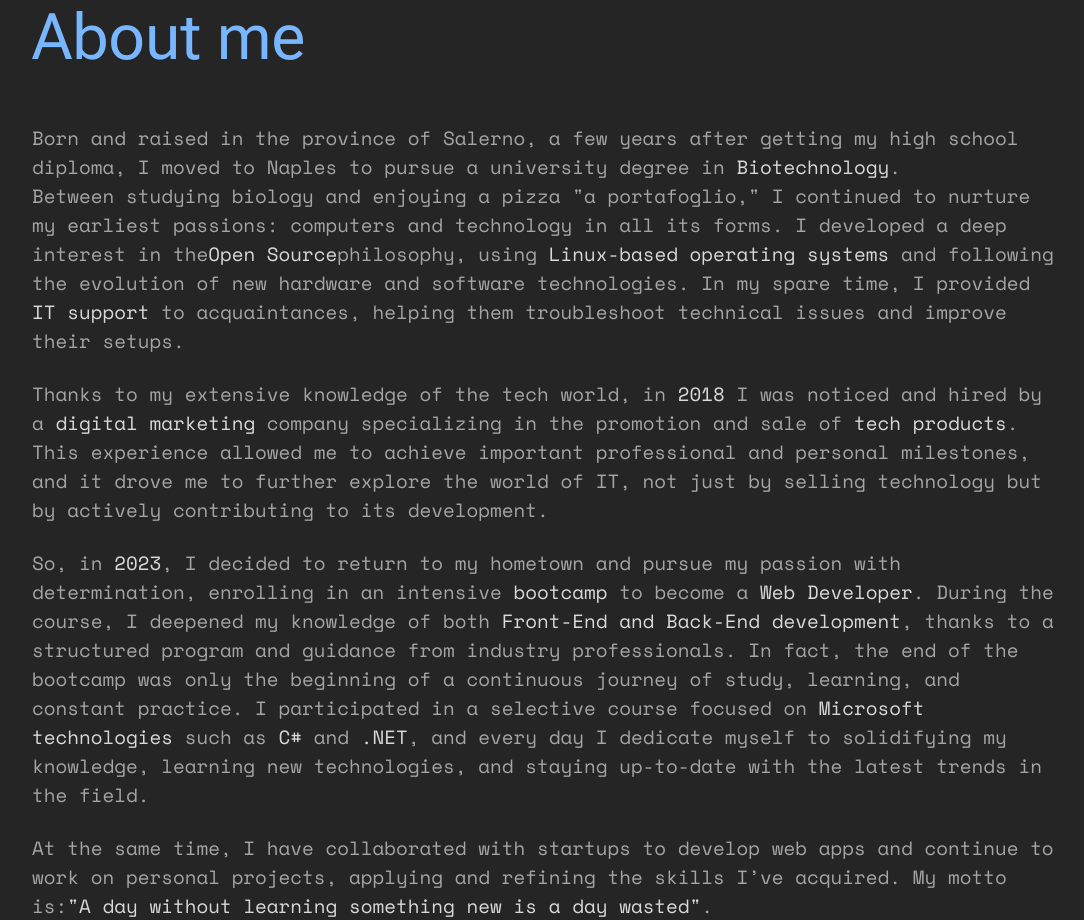
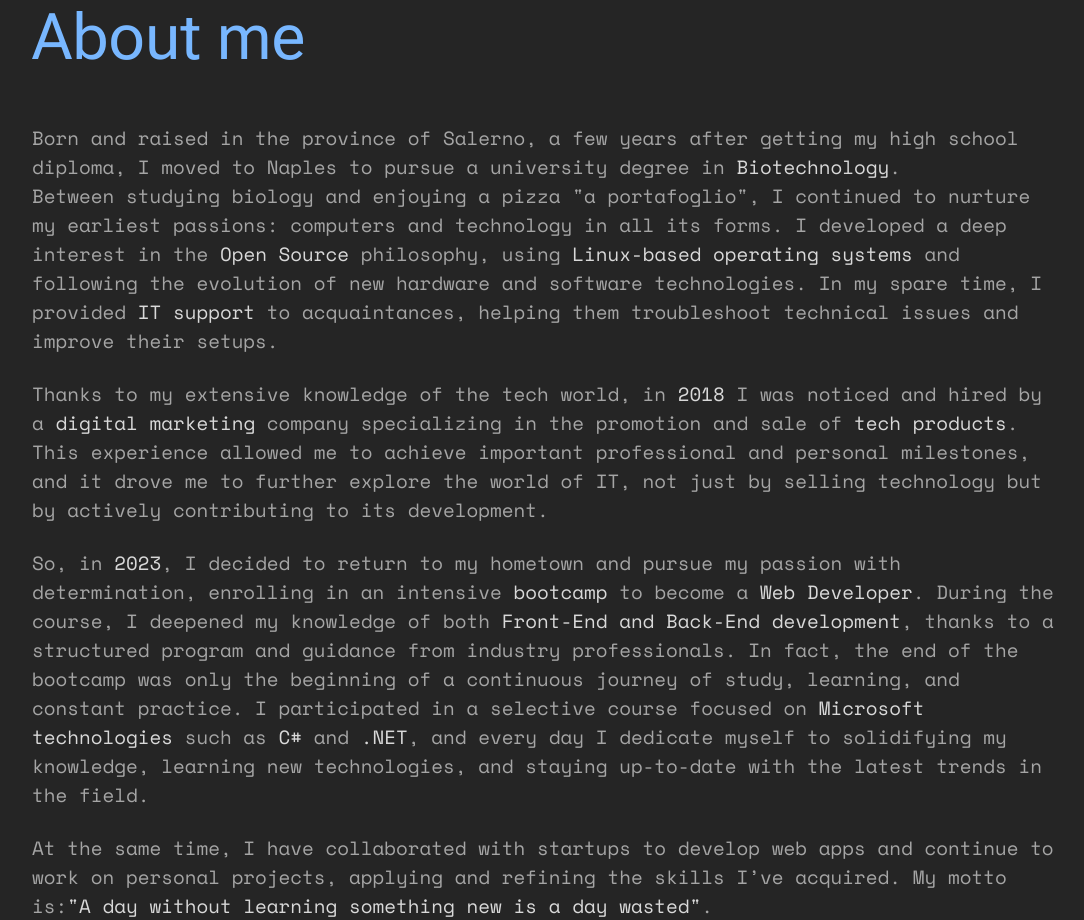
Before and after one commit to luigitarallo/my-portfolio, a React (Vite) app: page / in a window 1280 px wide. Shown: the part 880-1800 px from the top of the page, without its empty margins (96-1180 px from the left). Built offline with nearby package versions, Linux system fonts and the light colour scheme.

Commit message:
some text fix

```diff
--- a/src/components/AboutMe.tsx
+++ b/src/components/AboutMe.tsx
@@ -10,10 +10,10 @@ export function AboutMe() {
             Born and raised in the province of Salerno, a few years after
             getting my high school diploma, I moved to Naples to pursue a
             university degree in <span>Biotechnology</span>. <br />
-            Between studying biology and enjoying a pizza "a portafoglio," I
+            Between studying biology and enjoying a pizza "a portafoglio", I
             continued to nurture my earliest passions: computers and technology
             in all its forms. I developed a deep interest in the
-            <span>Open Source</span>
+            <span> Open Source </span>
             philosophy, using
             <span> Linux-based operating systems</span> and following the
             evolution of new hardware and software technologies. In my spare
```
